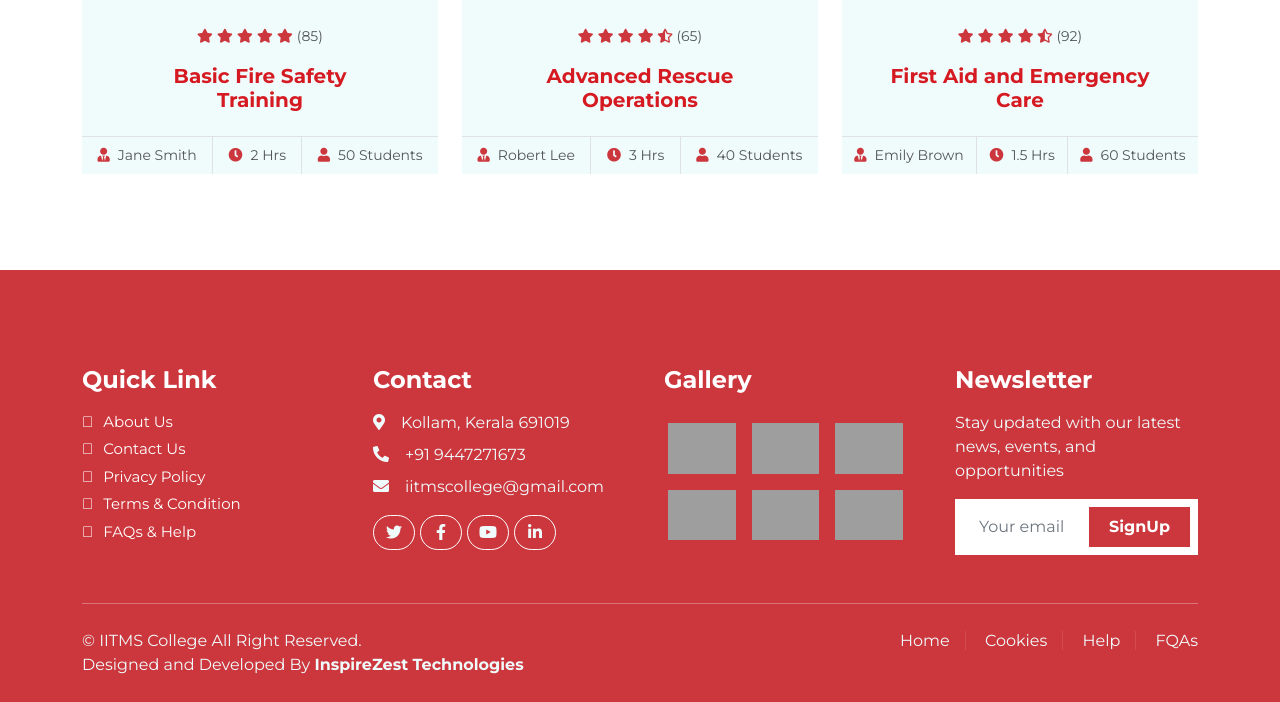
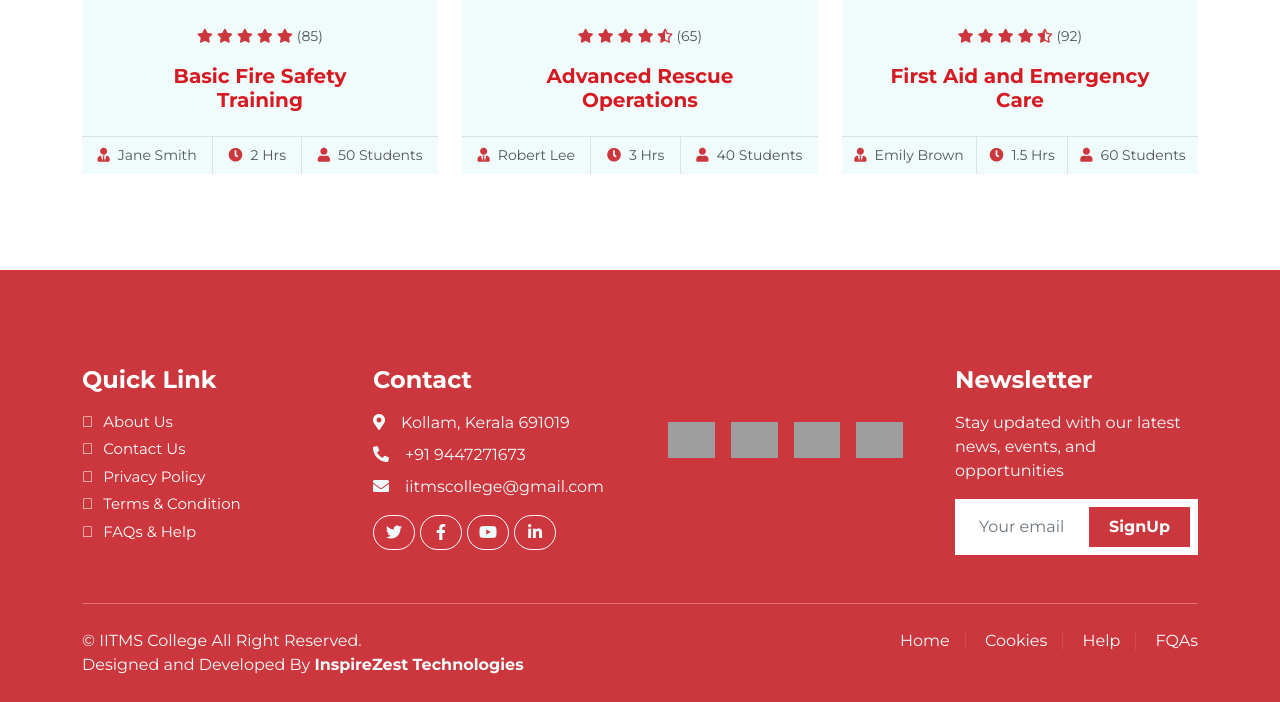
Before and after one commit to ankuxsshh/IITMS, a Django app: page /courses in a window 1280 px wide. Shown: the part 1709-2411 px from the top of the page. Run offline with Django 5.2, Linux system fonts and the light colour scheme; some libraries are stand-ins or nearby versions; grey boxes are pictures that could not be loaded.

Commit message:
firstcommit

```diff
--- a/templates/base.html
+++ b/templates/base.html
@@ -110,28 +110,23 @@
             </div>
           </div>
 <div class="col-lg-3 col-md-6">
-            <h4 class="text-white mb-3">Gallery</h4>
-            <div class="row g-2 pt-2">
-              <div class="col-4">
-                <img class="img-fluid p-1" src="https://images.pexels.com/photos/6246129/pexels-photo-6246129.jpeg?auto=compress&cs=tinysrgb&w=1260&h=750&dpr=1" alt="" />
+  <h4 class="text-white mb-3"></h4>
+  <div class="row g-2 pt-2 justify-content-center">
+    <div class="col-3">
+      <img class="img-fluid p-1" style="width: 100%; height: 100px; object-fit: contain;" src="https://www.presentations.gov.in/wp-content/uploads/2020/06/UGC-Preview.png" alt="Logo 1" />
     </div>
-              <div class="col-4">
-                <img class="img-fluid p-1" src="https://images.pexels.com/photos/6689772/pexels-photo-6689772.jpeg?auto=compress&cs=tinysrgb&w=1260&h=750&dpr=1" alt="" />
+    <div class="col-3">
+      <img class="img-fluid p-1" style="width: 100%; height: 100px; object-fit: contain;" src="https://www.whrde.edu.in/wp-content/uploads/2022/12/45.jpg" alt="Logo 2" />
     </div>
-              <div class="col-4">
-                <img class="img-fluid p-1" src="https://images.pexels.com/photos/162540/career-firefighter-relaxing-job-162540.jpeg?auto=compress&cs=tinysrgb&w=1260&h=750&dpr=1" alt="" />
+    <div class="col-3">
+      <img class="img-fluid p-1" style="width: 100%; height: 100px; object-fit: contain;" src="https://img.freepik.com/premium-vector/iso-certified-company-emblem-design_1135235-2279.jpg?semt=ais_hybrid&w=740" alt="Logo 3" />
     </div>
-              <div class="col-4">
-                <img class="img-fluid p-1" src="https://images.pexels.com/photos/1374455/pexels-photo-1374455.jpeg?auto=compress&cs=tinysrgb&w=1260&h=750&dpr=1" alt="" />
-              </div>
-              <div class="col-4">
-                <img class="img-fluid p-1" src="https://images.pexels.com/photos/48125/firefighter-extinguish-fire-extinction-48125.jpeg?auto=compress&cs=tinysrgb&w=1260&h=750&dpr=1" alt="" />
-              </div>
-              <div class="col-4">
-                <img class="img-fluid p-1" src="https://images.pexels.com/photos/47863/firefighter-extinguish-fire-extinction-47863.jpeg?auto=compress&cs=tinysrgb&w=1260&h=750&dpr=1" alt="" />
+    <div class="col-3">
+      <img class="img-fluid p-1" style="width: 100%; height: 100px; object-fit: contain;" src="https://w7.pngwing.com/pngs/158/831/png-transparent-ministry-of-micro-small-and-medium-enterprises-government-of-india-industry-small-business-india.png" alt="Logo 4" />
     </div>
   </div>
 </div>
+
           <div class="col-lg-3 col-md-6">
             <h4 class="text-white mb-3">Newsletter</h4>
             <p>Stay updated with our latest news, events, and opportunities</p>
```
Also changed, not shown: templates/about.html (+0 -40 lines). Lines whose indentation alone changed are shown as unchanged.
